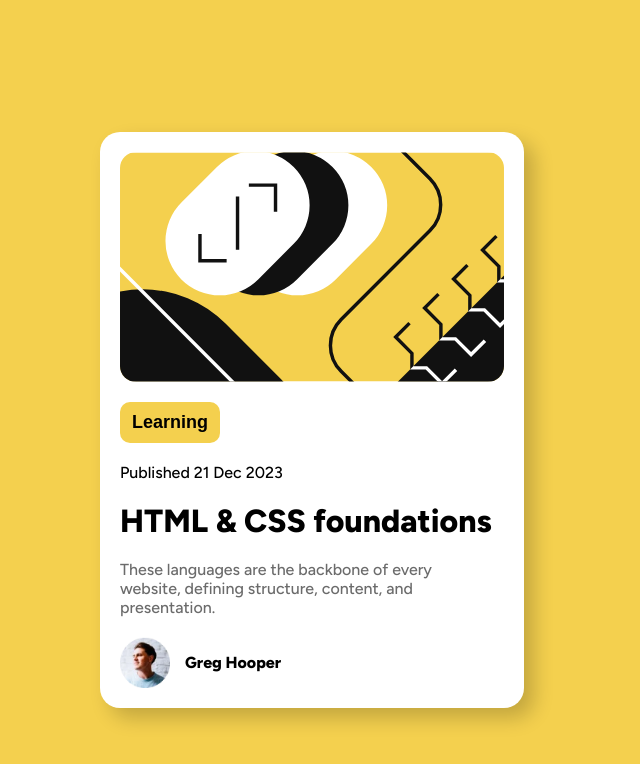
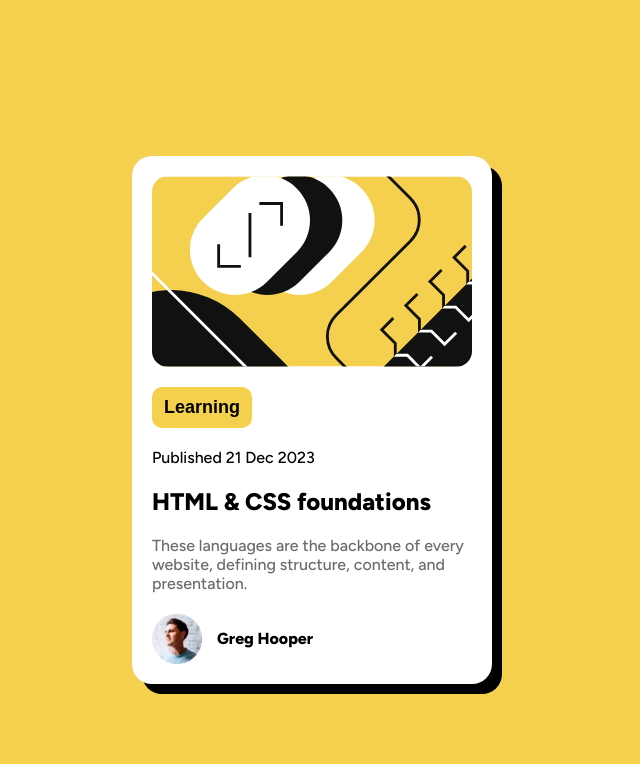
Before and after one commit to meron847/Blog-preview-card, a plain HTML site: page index.html in a window 1280 px wide. Shown: the top 764 px of the page, without its empty margins (348-988 px from the left). Drawn offline with Linux system fonts and the light colour scheme.

Commit message:
modifaid width

```diff
--- a/index.css
+++ b/index.css
@@ -14,7 +14,7 @@ body{
     font-weight: 500;
 }
 .all{
-    width:30%;
+    width:25%;
     padding: 20px;
     gap:20px;
     background-color: hsl(0, 0%, 100%);
@@ -23,11 +23,15 @@ body{
     flex-direction: column;
     justify-content: center;
     border-radius: 20px;
-     box-shadow: 10px 10px 20px hsl(0, 0%, 0%, 0.2);
+     box-shadow: 10px 10px  hsl(0, 0%, 0%, 5);
 }
-h1{
+h2{
      font-weight: 800;
-     width:450px;
+     width:350px;
+     white-space: nowrap;
+
+
+
 
 }
 .image{
--- a/index.html
+++ b/index.html
@@ -24,7 +24,7 @@
 
    <p class="p-1">Published 21 Dec 2023</p>
 
-    <h1> HTML & CSS foundations</h1>
+    <h2> HTML & CSS foundations</h2>
 
     <p class="p-2"> These languages are the backbone of every website, defining structure, content, and presentation.</p>
 
```
